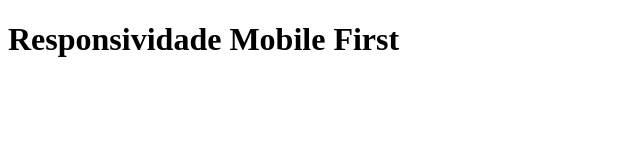
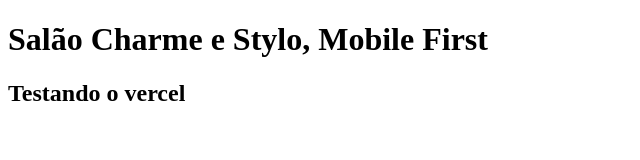
Before and after one commit to maryanabalalinda/responsividade_Mobilefirst, a plain HTML site: page index.html in a window 1280 px wide. Shown: the whole page, without its empty margins (0-640 px from the left). Drawn offline with Linux system fonts and the light colour scheme.

Commit message:
Testando vercel

```diff
--- a/index.html
+++ b/index.html
@@ -3,9 +3,10 @@
 <head>
     <meta charset="UTF-8">
     <meta name="viewport" content="width=device-width, initial-scale=1.0">
-    <title>Document</title>
+    <title>Salão Charme e Stylo</title>
 </head>
 <body>
-    <h1>Responsividade Mobile First</h1>
+    <h1>Salão Charme e Stylo, Mobile First</h1>
+    <h2>Testando o vercel</h2>
 </body>
 </html>
```
Also changed, not shown: style.css (added).
